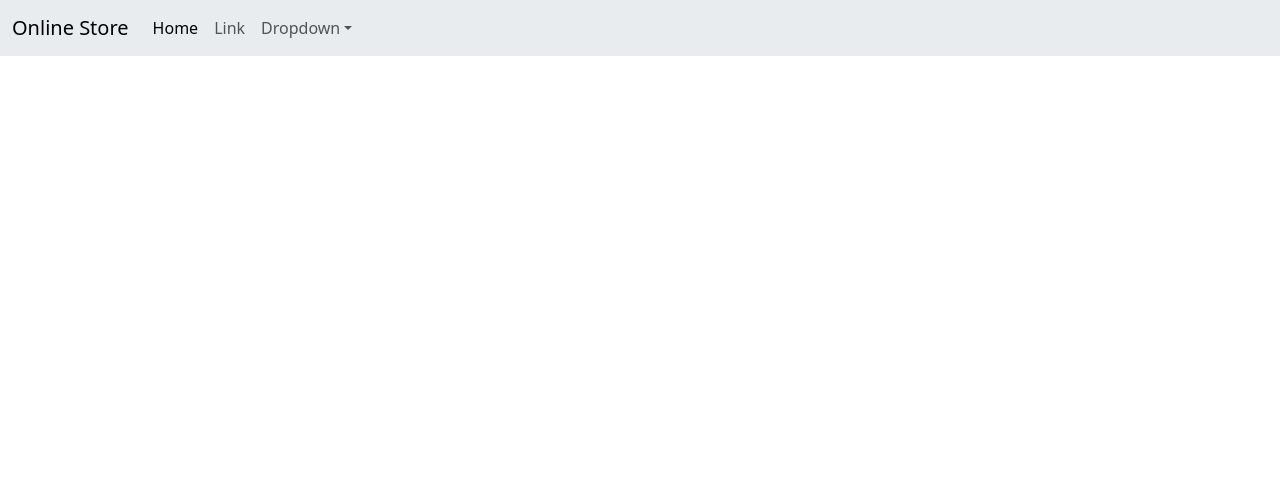
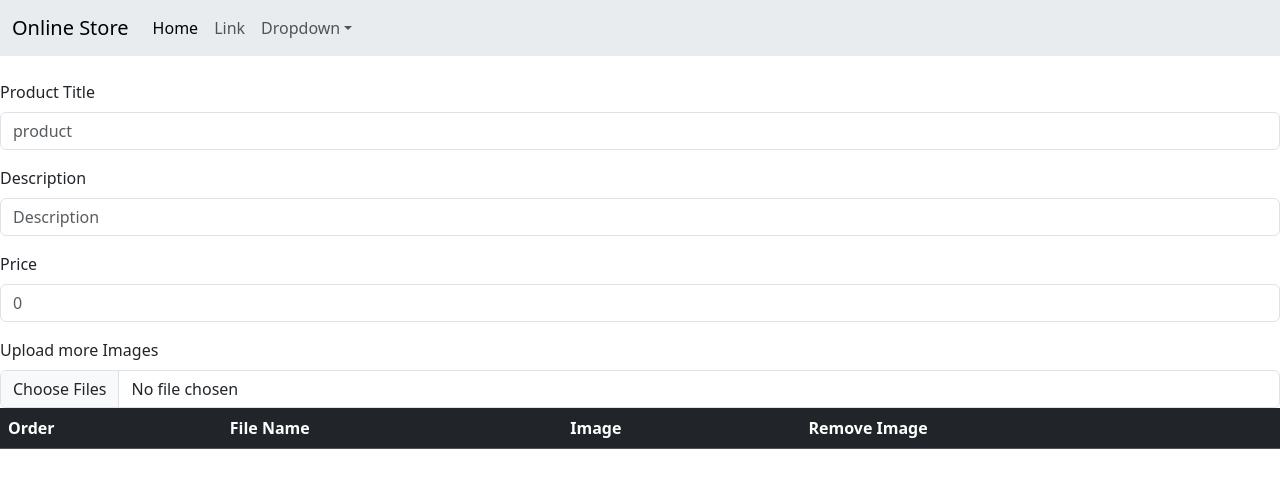
Before and after one commit to ahmads1990/OnlineStore-React, a React (Vite) app: page /add in a window 1280 px wide. Shown: the top 488 px of the page. Built offline with nearby package versions, Linux system fonts and the light colour scheme.

Commit message:
add addProduct comp

```diff
--- a/src/App.jsx
+++ b/src/App.jsx
@@ -3,6 +3,7 @@ import ProductDetails from "./components/ProductDetails/ProductDetails";
 import Navbar from "./components/Navbar/Navbar";
 import { Routes, Route } from "react-router-dom";
 import "./App.css";
+import AddProductForm from "./components/AddProductForm/AddProductForm";
 
 const App = () => {
     return (
@@ -11,6 +12,7 @@ const App = () => {
             <Routes>
                 <Route exact path="/" element={<ProductList />} />
                 <Route path="/product/:id" element={<ProductDetails />} />
+                <Route path="/add" element={<AddProductForm />} />
             </Routes>
         </>
     );
--- /dev/null
+++ b/src/components/AddProductForm/AddProductForm.jsx
@@ -0,0 +1,124 @@
+import { useEffect, useState } from "react";
+import SelectANum from "./SelectANum";
+
+const AddProductForm = () => {
+    const [images, setImages] = useState([]);
+    const [imageOrderOptions, setImageOrderOptions] = useState([]);
+
+    const onImagesUpload = (e) => {
+        let startIndex = images.length;
+        console.log(e);
+        const files = Array.from(e.target.files);
+        const uploadedImages = files.map((file) => {
+            startIndex += 1;
+            return { order: startIndex, file: file, previewFile: URL.createObjectURL(file) };
+        });
+        const newImages = [...images, ...uploadedImages];
+        console.log(newImages);
+
+        setImages(newImages);
+    };
+    const changeImageOrder = (currentOrder, newOrder) => {
+        const updatedImages = images;
+        const movedImage = updatedImages.splice(currentOrder - 1, 1)[0];
+        updatedImages.splice(newOrder - 1, 0, movedImage);
+        const sortedImages = updatedImages.map((img, index) => ({
+            ...img,
+            order: index + 1,
+        }));
+        console.log(sortedImages);
+
+        setImages(sortedImages);
+    };
+    const removeImage = (orderToRemove) => {
+        const filteredImages = images.filter((img) => img.order != orderToRemove);
+        const sortedImages = filteredImages.map((img, index) => ({
+            ...img,
+            order: index + 1,
+        }));
+        setImages(sortedImages);
+    };
+    useEffect(() => {
+        return () => images.forEach((img) => URL.revokeObjectURL(img.previewFile));
+    }, []);
+    useEffect(() => {
+        setImageOrderOptions(Array.from({ length: images.length }, (_, i) => i + 1));
+    }, [images]);
+    return (
+        <div>
+            <form action="">
+                {/* Product Title */}
+                <div className="mb-3">
+                    <label htmlFor="InputProductTitle" className="form-label">
+                        Product Title
+                    </label>
+                    <input type="text" className="form-control" id="InputProductTitle" placeholder="product" />
+                </div>
+                {/* Description */}
+                <div className="mb-3">
+                    <label htmlFor="InputDescription" className="form-label">
+                        Description
+                    </label>
+                    <input type="text" className="form-control" id="InputDescription" placeholder="Description" />
+                </div>
+                {/* Price */}
+                <div className="mb-3">
+                    <label htmlFor="InputPrice" className="form-label">
+                        Price
+                    </label>
+                    <input type="number" className="form-control" id="InputPrice" placeholder="0" />
+                </div>
+                {/* Images */}
+                <div className="mb-3">
+                    <label className="form-label">Upload more Images</label>
+                    <input type="file" className="form-control" multiple onChange={onImagesUpload} />
+                    <table className="table table-hover ">
+                        <thead className="table-dark">
+                            <tr>
+                                <th>Order</th>
+                                <th>File Name</th>
+                                <th>Image</th>
+                                <th>Remove Image</th>
+                            </tr>
+                        </thead>
+
+                        <tbody>
+                            {images.map((img) => (
+                                <tr key={img.previewFile}>
+                                    <td>
+                                        <SelectANum
+                                            options={imageOrderOptions}
+                                            value={img.order}
+                                            onSelect={changeImageOrder}
+                                        />
+                                    </td>
+                                    <td> {img.file.name}</td>
+                                    <td>
+                                        <img
+                                            src={img.previewFile}
+                                            style={{
+                                                height: "60px",
+                                                marginBottom: "1rem",
+                                            }}
+                                        />
+                                    </td>
+                                    <td>
+                                        <button
+                                            type="button"
+                                            className="btn btn-danger"
+                                            onClick={() => removeImage(img.order)}
+                                        >
+                                            Delete
+                                        </button>
+                                    </td>
+                                </tr>
+                            ))}
+                        </tbody>
+                    </table>
+                </div>
+            </form>
+        </div>
+    );
+};
+
+export default AddProductForm;
--- /dev/null
+++ b/src/components/AddProductForm/SelectANum.jsx
@@ -0,0 +1,13 @@
+function SelectANum({ options, value, onSelect }) {
+    return (
+        <select value={value} onChange={(e) => onSelect(e.target.value, value)}>
+            {options.map((option) => (
+                <option key={option} value={option}>
+                    {option}
+                </option>
+            ))}
+        </select>
+    );
+}
+
+export default SelectANum;
--- a/src/components/Navbar/Navbar.jsx
+++ b/src/components/Navbar/Navbar.jsx
@@ -25,7 +25,7 @@ const Navbar = () => {
                             </a>
                         </li>
                         <li className="nav-item">
-                            <a className="nav-link" href="#">
+                            <a className="nav-link" href="add">
                                 Link
                             </a>
                         </li>
```
